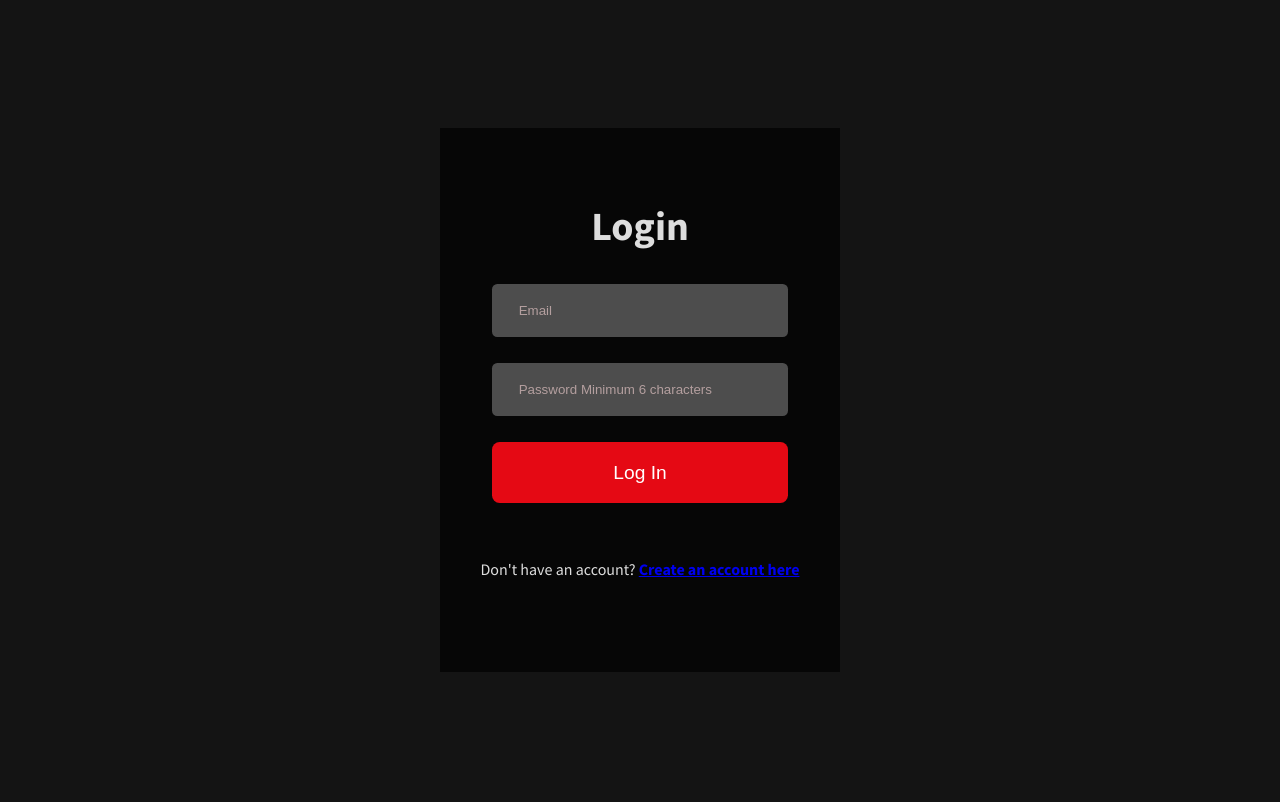
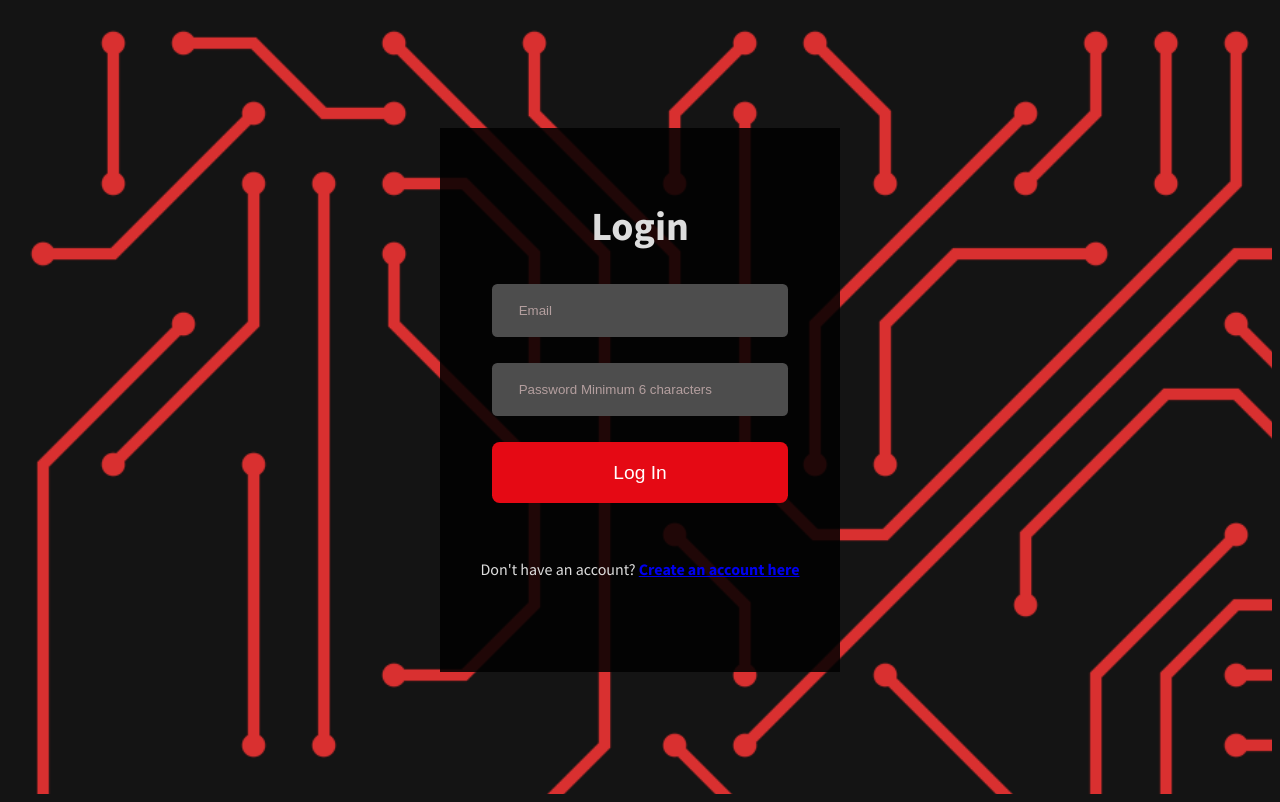
Before and after one commit to alexalextran/iotbay-10, a React (Create React App) app: page /login in a window 1280 px wide. Built offline with nearby package versions, Linux system fonts and the light colour scheme; no server answers.

Commit message:
changed the background

```diff
--- a/src/Pages/LoginPage.jsx
+++ b/src/Pages/LoginPage.jsx
@@ -1,6 +1,6 @@
 import React, { useRef, useState } from 'react';
 import { Link, useNavigate } from 'react-router-dom';
-
+import background from '../assets/background.png'
 import { useAuth } from '../Contexts/AuthContext';
 
 const Loginpage = () => {
@@ -26,7 +26,7 @@ const Loginpage = () => {
     }
 
     return (
-     <section className='signup'>
+     <section className='signup' style={{backgroundImage: `url(${background})`}}>
 
         <div className='signupcard'>
         <form onSubmit={handleSubmit}>
--- a/src/Pages/SignUpPage.jsx
+++ b/src/Pages/SignUpPage.jsx
@@ -1,6 +1,6 @@
 import React, { useRef, useState } from 'react';
 import { Link } from 'react-router-dom';
-
+import background from '../assets/background.png'
 import { useAuth } from '../Contexts/AuthContext';
 
 
@@ -24,7 +24,7 @@ const SignUpPage = () => {
     }
 
     return (
-     <section className='signup' >
+     <section className='signup' style={{backgroundImage: `url(${background})`}}>
 
         <div className='signupcard'>
         <form onSubmit={handleSubmit}>
--- a/src/SASS/App.css
+++ b/src/SASS/App.css
@@ -52,7 +52,7 @@ html {
           flex-direction: column;
   width: clamp(400px, 30vw, 600px);
   height: 68vh;
-  background-color: rgba(0, 0, 0, 0.7);
+  background-color: rgba(0, 0, 0, 0.85);
 }
 
 .signupcard form {
--- a/src/SASS/App.scss
+++ b/src/SASS/App.scss
@@ -35,7 +35,7 @@ html {
         @include flexCustom(start, center, column);
         width: clamp(400px, 30vw, 600px);
         height:68vh;
-        background-color: rgba(0,0,0,0.7);
+        background-color: rgba(0,0,0,0.85);
         form{
           h1{
             font-size: 2.5em
```
Also changed, not shown: src/assets/background.png (added), 1 other file (tests, documents, lock files or other folders).
